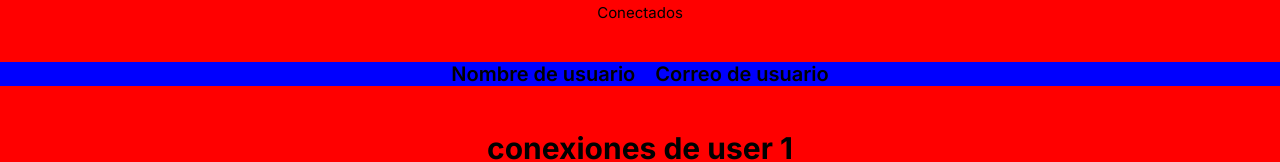
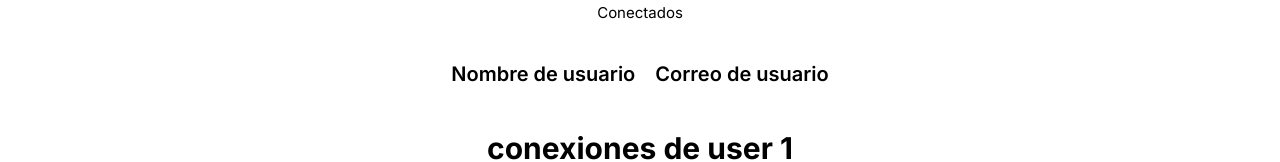
Before and after one commit to LuisArielRetanaHernadez/chat_mabi, a React (Vite) app: page /profile/1 in a window 1280 px wide. Shown: the part 220-382 px from the top of the page. Built offline with nearby package versions, Linux system fonts and the light colour scheme; no server answers.

Commit message:
quitando los fondos de color expecto de los items de conexiones

```diff
--- a/src/pages/Profile/profile.style.css
+++ b/src/pages/Profile/profile.style.css
@@ -1,7 +1,6 @@
 .profile {
   width: 100%;
   height: auto;
-  background-color: red;
 }
 
 .profile__subtitle {
@@ -48,7 +47,6 @@
 .profile__list-informations {
   margin-top: 40px;
   list-style: none;
-  background-color: blue;
   display: flex;
   justify-content: center;
   gap: 20px;
@@ -75,7 +73,6 @@
   padding: 10px;
   list-style: none;
   overflow-y: auto;
-  background-color: chocolate;
   display: grid;
   grid-template-columns: repeat(auto-fit, minmax(250px, 1fr));
   gap: 10px;
```
